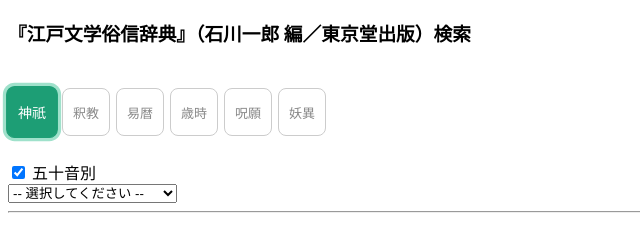
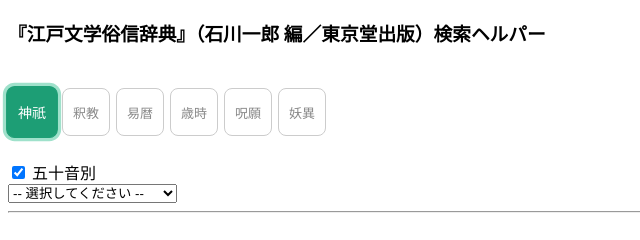
Before and after one commit to mmurak/zokushin, a plain HTML site: page index.html in a window 1280 px wide. Shown: the top 240 px of the page, 0-640 px from the left. Drawn offline with Linux system fonts and the light colour scheme.

Commit message:
Update index.html

```diff
--- a/index.html
+++ b/index.html
@@ -8,7 +8,7 @@
 		<link rel="stylesheet" href="./zokushin.css">
 	</head>
 	<body>
-		<h3>『江戸文学俗信辞典』（石川一郎 編／東京堂出版）検索</h3>
+		<h3>『江戸文学俗信辞典』（石川一郎 編／東京堂出版）検索ヘルパー</h3>
 		<div class="wrap">
 			<div class="seg-size-row" id="g1">
 				<button class="seg-size-btn active" onclick="pick(this)">神祇</button>
```
